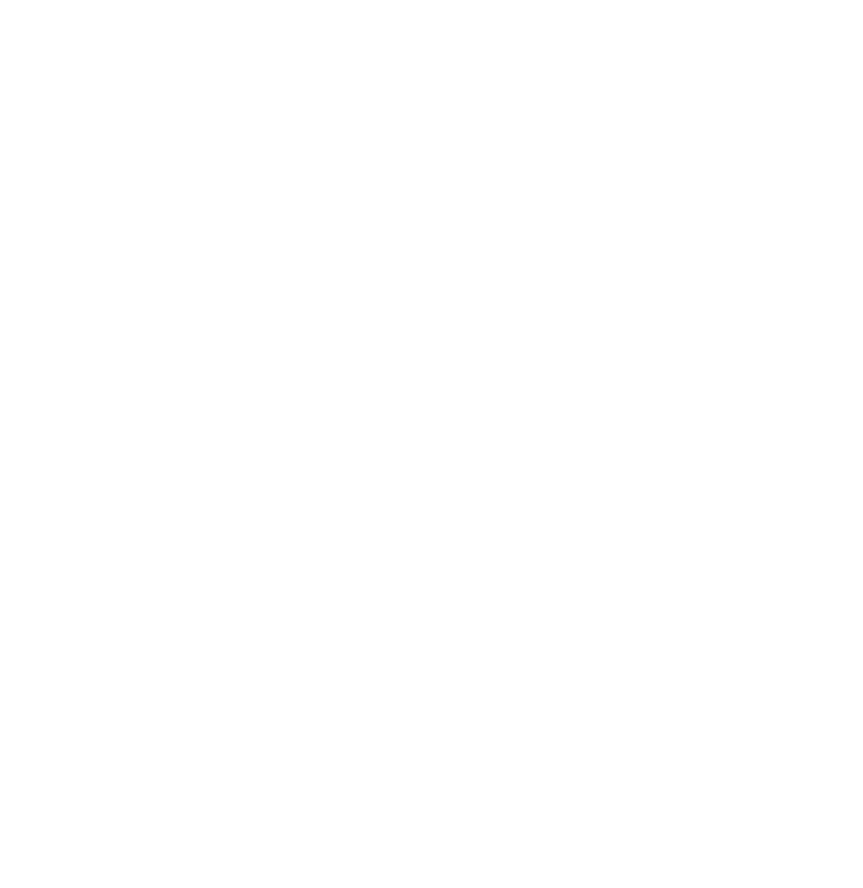
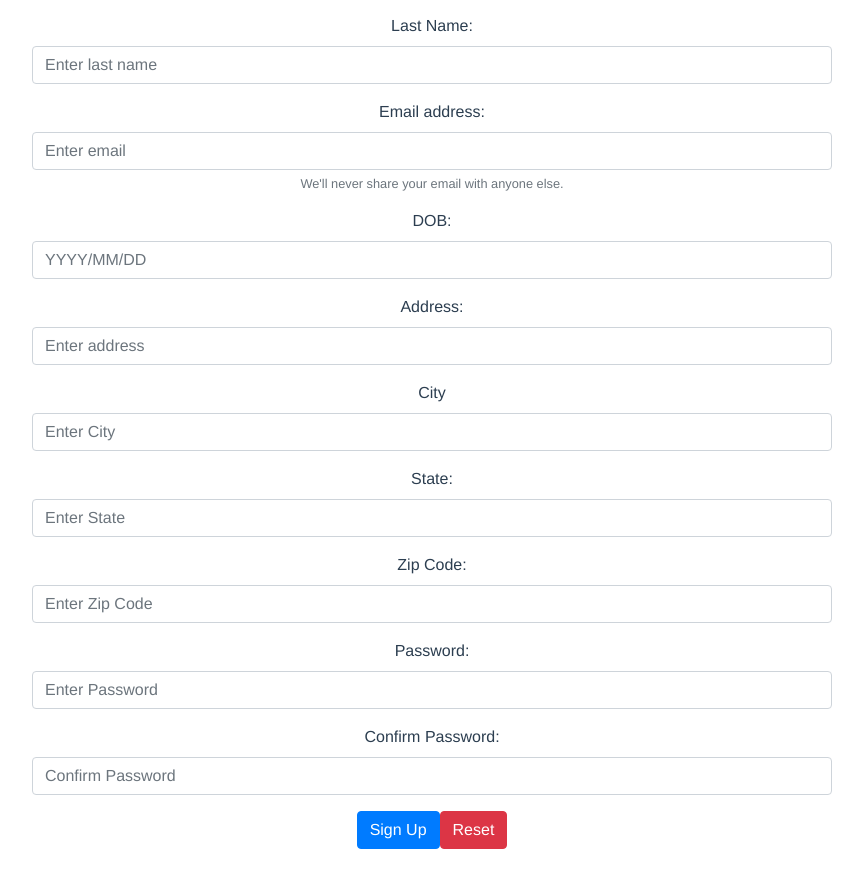
Before and after one commit to andrewf1/MovieDatabse, a Vue app in the folder movie_db/: page /#/signup in a window 1280 px wide. Shown: the part 400-1288 px from the top of the page, without its empty margins (208-1071 px from the left). Before the commit the page ends 800 px from the top, so only its background shows below. Built offline with nearby package versions, Linux system fonts and the light colour scheme.

Commit message:
Created sign up page

```diff
--- a/movie_db/src/router.js
+++ b/movie_db/src/router.js
@@ -18,6 +18,14 @@
       // this generates a separate chunk (about.[hash].js) for this route
       // which is lazy-loaded when the route is visited.
       component: () => import(/* webpackChunkName: "about" */ './views/About.vue')
+    },
+    {
+      path: '/signup',
+      name: 'signup',
+      // route level code-splitting
+      // this generates a separate chunk (about.[hash].js) for this route
+      // which is lazy-loaded when the route is visited.
+      component: () => import(/* webpackChunkName: "about" */ './views/SignUp.vue')
     }
   ]
 })
--- a/movie_db/src/views/Home.vue
+++ b/movie_db/src/views/Home.vue
@@ -3,7 +3,7 @@
     <div justify-center class="banner">
         <h1 class="head"> Movies For Everyone.</h1>
         <h2 class="second"> Millions of movies at your fingertips </h2>
-         <b-button href="/about">Sign Up</b-button>
+         <b-button to="signup">Sign Up</b-button>
     </div>
     <b-container fluid class="movies">
       <h1 class="subheader"> NEW ARRIVALS </h1>
--- a/movie_db/src/views/SignUp.vue
+++ b/movie_db/src/views/SignUp.vue
@@ -0,0 +1,163 @@
+<template>
+  <div class="layout-grid-frame">
+    <h1 class="header"> Create a Movie Bro's account </h1>
+    <b-form @submit="onSubmit" @reset="onReset" v-if="show">
+
+    <b-form-group id="input-group-2" label="First name:" label-for="input-2">
+        <b-form-input
+          id="input-2"
+          v-model="form.name"
+          required
+          placeholder="Enter first name"
+        > </b-form-input>
+    </b-form-group>
+
+    <b-form-group id="input-group-2" label="Last Name:" label-for="input-2">
+        <b-form-input
+          id="input-2"
+          v-model="form.name"
+          required
+          placeholder="Enter last name"
+        ></b-form-input>
+      </b-form-group>
+
+      <b-form-group
+        id="input-group-1"
+        label="Email address:"
+        label-for="input-1"
+        description="We'll never share your email with anyone else."
+      >
+        <b-form-input
+          id="input-1"
+          v-model="form.email"
+          type="email"
+          required
+          placeholder="Enter email"
+        ></b-form-input>
+      </b-form-group>
+
+      <b-form-group id="input-group-2" label="DOB:" label-for="input-2">
+        <b-form-input
+          id="input-2"
+          v-model="form.name"
+          required
+          placeholder="YYYY/MM/DD"
+        ></b-form-input>
+      </b-form-group>
+
+       <b-form-group id="input-group-2" label="Address:" label-for="input-2">
+        <b-form-input
+          id="input-2"
+          v-model="form.name"
+          required
+          placeholder="Enter address"
+        ></b-form-input>
+      </b-form-group>
+
+       <b-form-group id="input-group-2" label="City" label-for="input-2">
+        <b-form-input
+          id="input-2"
+          v-model="form.name"
+          required
+          placeholder="Enter City"
+        ></b-form-input>
+      </b-form-group>
+
+       <b-form-group id="input-group-2" label="State:" label-for="input-2">
+        <b-form-input
+          id="input-2"
+          v-model="form.name"
+          required
+          placeholder="Enter State"
+        ></b-form-input>
+      </b-form-group>
+
+       <b-form-group id="input-group-2" label="Zip Code:" label-for="input-2">
+        <b-form-input
+          id="input-2"
+          v-model="form.name"
+          required
+          placeholder="Enter Zip Code"
+        ></b-form-input>
+      </b-form-group>
+
+       <b-form-group id="input-group-2" label="Password:" label-for="input-2">
+        <b-form-input
+          id="input-2"
+          v-model="form.name"
+          required
+          placeholder="Enter Password"
+        ></b-form-input>
+      </b-form-group>
+
+       <b-form-group id="input-group-2" label="Confirm Password:" label-for="input-2">
+        <b-form-input
+          id="input-2"
+          v-model="form.name"
+          required
+          placeholder="Confirm Password"
+        ></b-form-input>
+      </b-form-group>
+
+      <b-button type="submit" variant="primary">Sign Up</b-button>
+      <b-button type="reset" variant="danger">Reset</b-button>
+    </b-form>
+  </div>
+</template>
+
+<script>
+  export default {
+    data() {
+      return {
+        form: {
+          firstname: '',
+          lastname: '',
+          email: '',
+          address: '',
+          city: '',
+          state: '',
+          zipcode: '',
+          password: '',
+          checked: []
+        },
+        show: true
+      }
+    },
+    methods: {
+      onSubmit(evt) {
+        evt.preventDefault()
+        alert(JSON.stringify(this.form))
+      },
+      onReset(evt) {
+        evt.preventDefault()
+        // Reset our form values
+        this.form.email = ''
+        this.form.name = ''
+        this.form.food = null
+        this.form.checked = []
+        // Trick to reset/clear native browser form validation state
+        this.show = false
+        this.$nextTick(() => {
+          this.show = true
+        })
+      }
+    }
+  }
+</script>
+
+<style scoped>
+
+.header{
+    padding-bottom: 7vh;
+    font-family: 'Courier New', Courier, monospace;
+    font-weight: bold;
+}
+.layout-grid-frame{
+    padding-top: 20vh;
+    margin: 0 auto;
+    max-width: 800px;
+    position: relative;
+    padding-bottom: 20vh;
+}
+
+</style>
```
